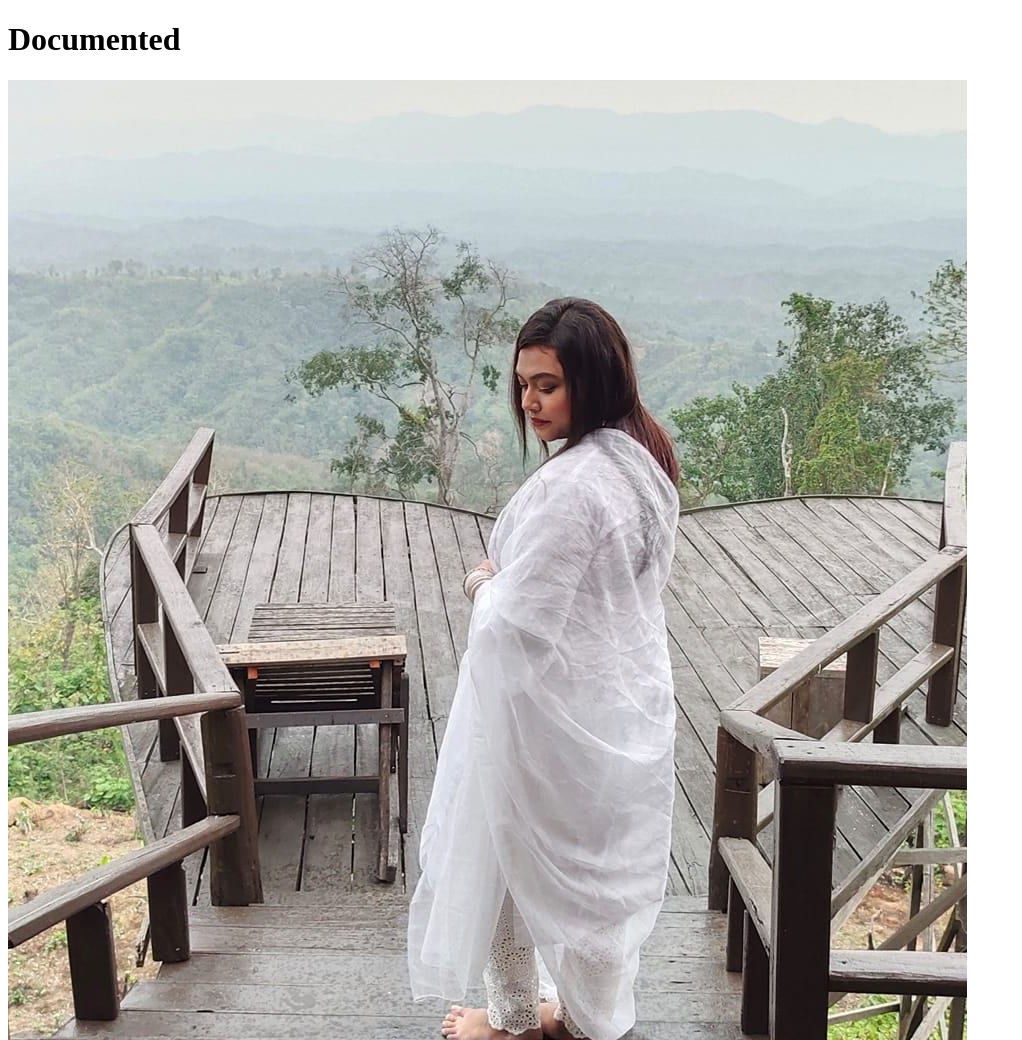
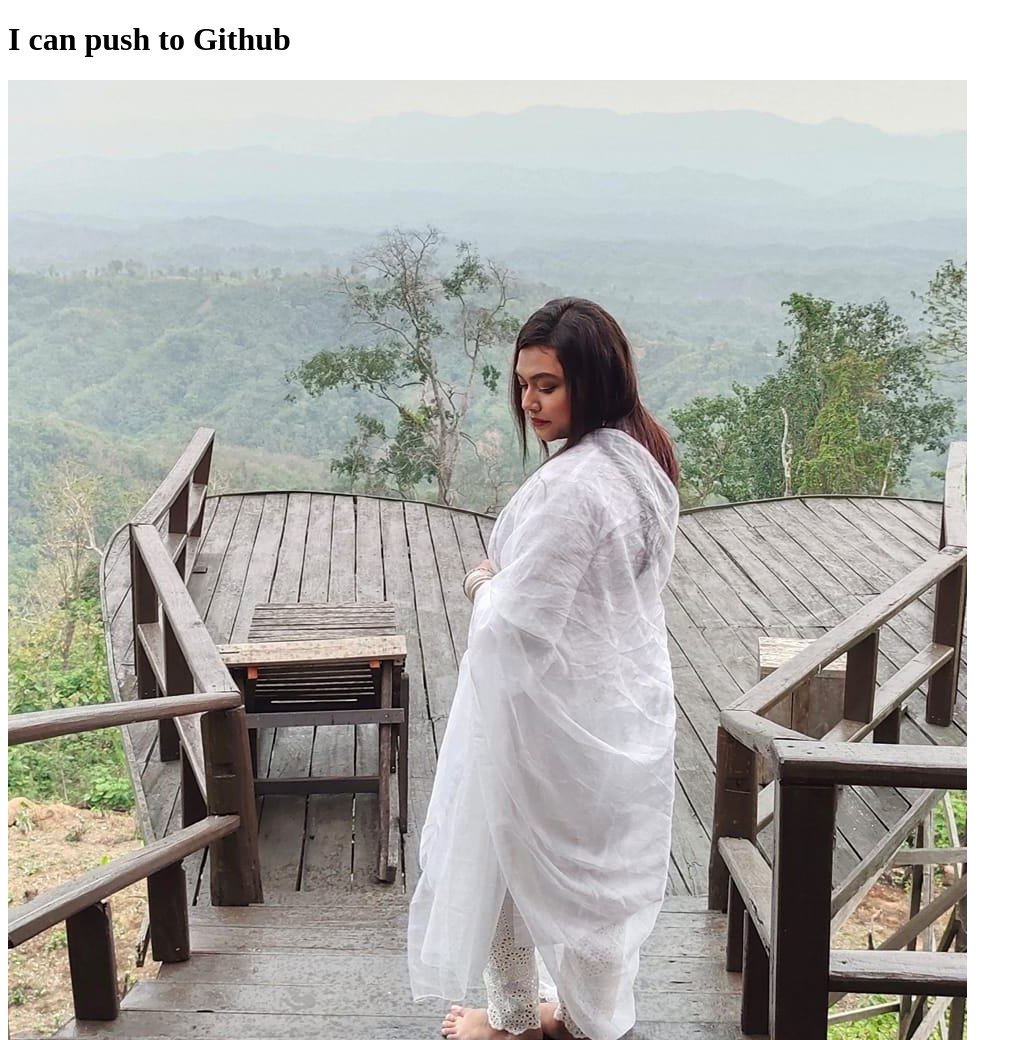
Before and after one commit to Shiblu152/my-third-repo, a plain HTML site: page index.html in a window 1280 px wide. Shown: the whole page, without its empty margins (0-1022 px from the left). Drawn offline with Linux system fonts and the light colour scheme.

Commit message:
Update index.html

```diff
--- a/index.html
+++ b/index.html
@@ -4,11 +4,11 @@
     <meta charset="UTF-8">
     <meta http-equiv="X-UA-Compatible" content="IE=edge">
     <meta name="viewport" content="width=device-width, initial-scale=1.0">
-    <title>My second Github Repo</title>
+    <title>My second Github Repository</title>
     <link rel="stylesheet" href="style.css">
 </head>
 <body>
-    <h1>Documented</h1>
+    <h1>I can push to Github</h1>
     <img src="Bou.jpg" alt="New picture added">
 </body>
 </html>
```
